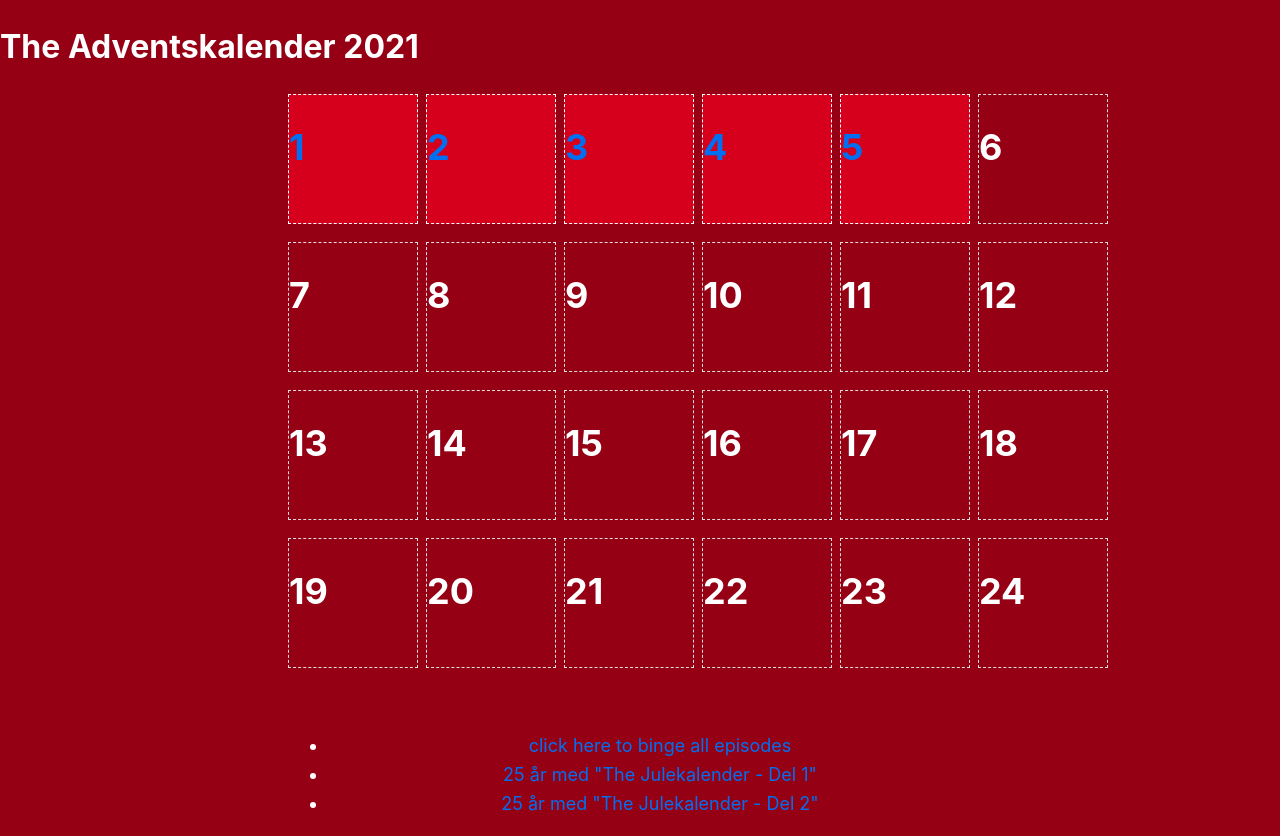
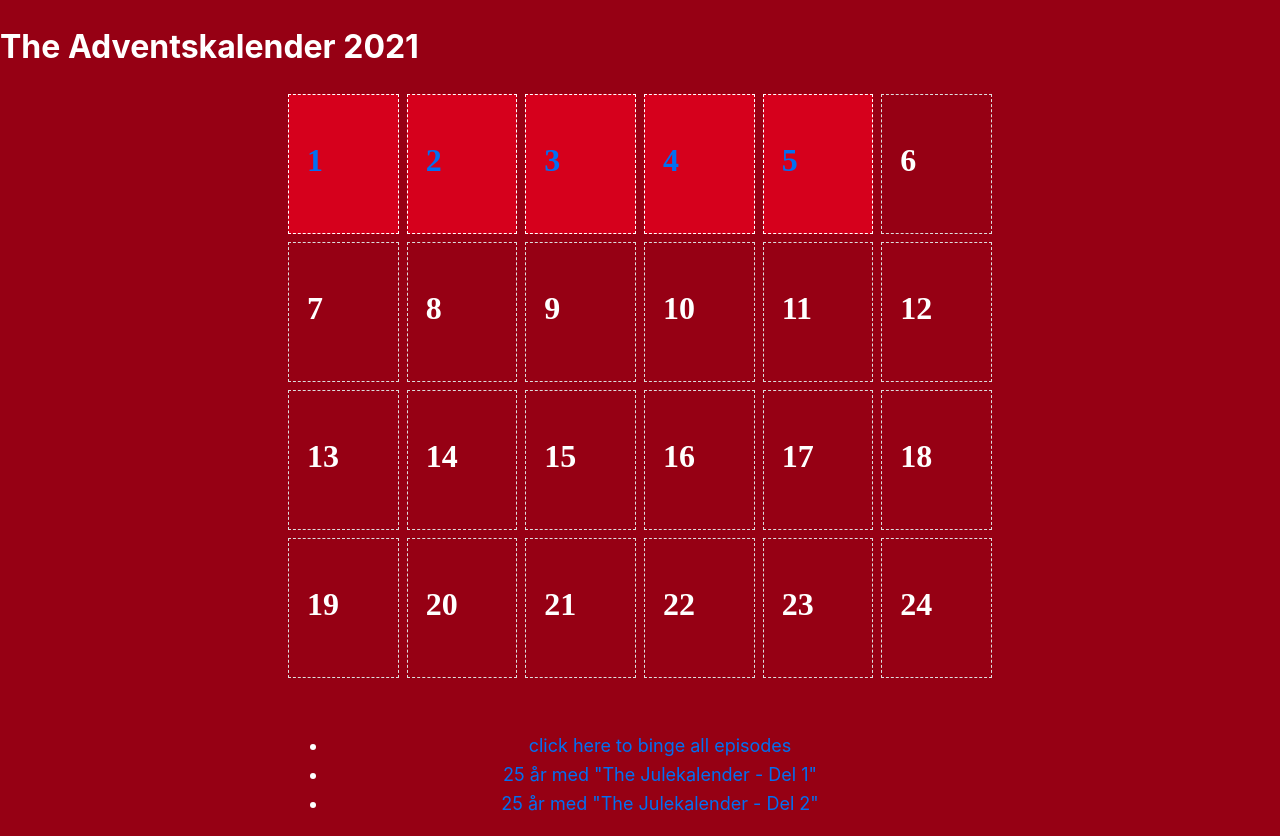
Before and after one commit to tplive/qvidahl-no, a Next.js app: page /theadventskalender in a window 1280 px wide. Built offline with nearby package versions, Linux system fonts and the light colour scheme.

Commit message:
Refactor julekalender

```diff
--- a/src/components/Card/Card.module.css
+++ b/src/components/Card/Card.module.css
@@ -1,21 +1,24 @@
-.hatch {
-    margin: 1rem;
-    color: white;
-    font-family: lobster;
-}
 
 .active_card {
     background-color: #D6001C;
     color: white;
     border: 1.0px dashed #FFF;
-    height: 130px;
-    width: 130px;
+}
+
+.active_card h1 {
+    padding: 1rem;
+    font-size: xx-large;
+    font-family: Lobster;
 }
 
 .inactive_card {
     color: white;
     background-color: #960014;
     border: 1.0px dashed #DDD;
-    height: 130px;
-    width: 130px;
 }
+
+.inactive_card h1 {
+    padding: 1rem;
+    font-size: xx-large;
+    font-family: Lobster;
+}
--- a/src/components/Card/Card.tsx
+++ b/src/components/Card/Card.tsx
@@ -12,17 +12,17 @@
 
 const Card: React.FC<CardProps> = ({ number, url, active }) => {
     return active === "true" ? (
-        <div key={number} className={julestyle.active_card}>
+        <div className={julestyle.active_card}>
             <a href={url}>
-                <div className="text-3xl font-cards">
-                    <h1 className="p-4">{number}</h1>
+                <div key={number} >
+                    <h1>{number}</h1>
                 </div>
             </a >
         </div >
     ) : (
         <div className={julestyle.inactive_card}>
-            <div key={number} className="text-3xl font-cards">
-                <h1 className="p-4">{number}</h1>
+            <div key={number}>
+                <h1>{number}</h1>
             </div>
         </div >
     )
```
